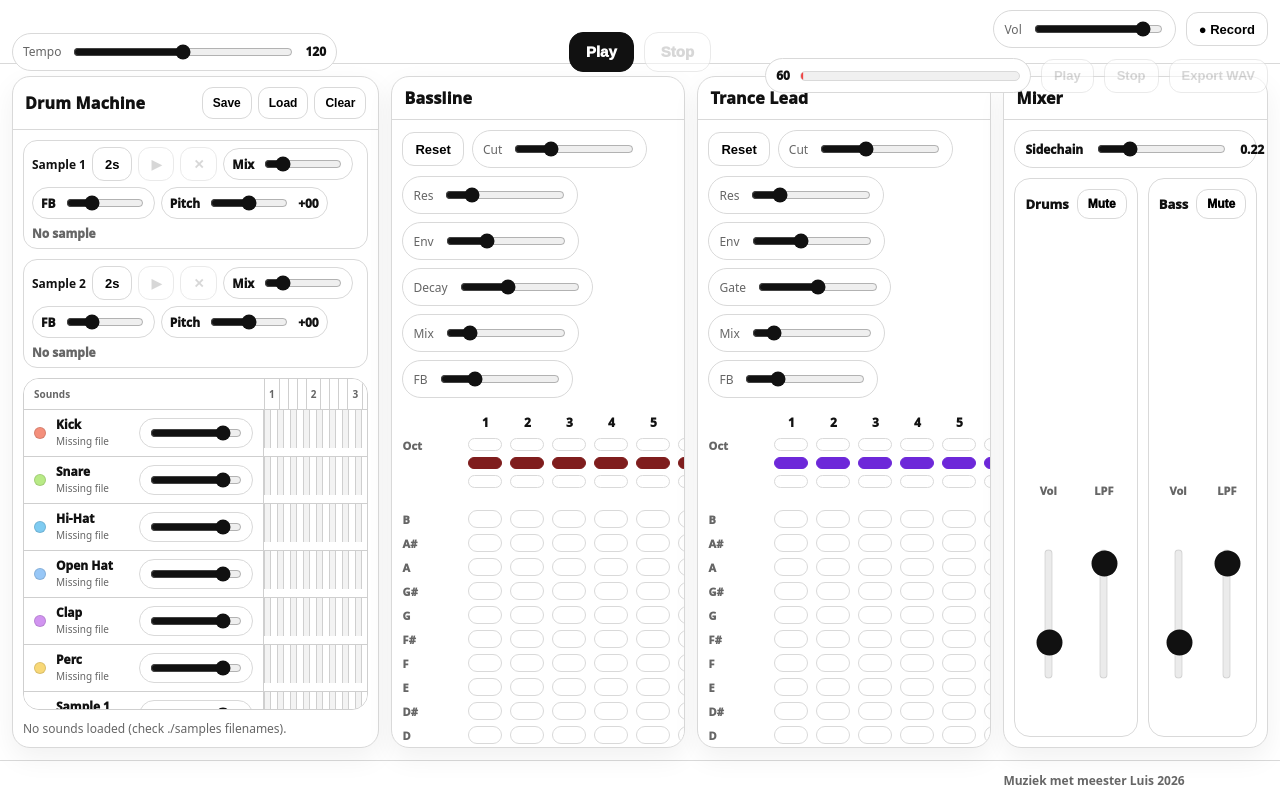
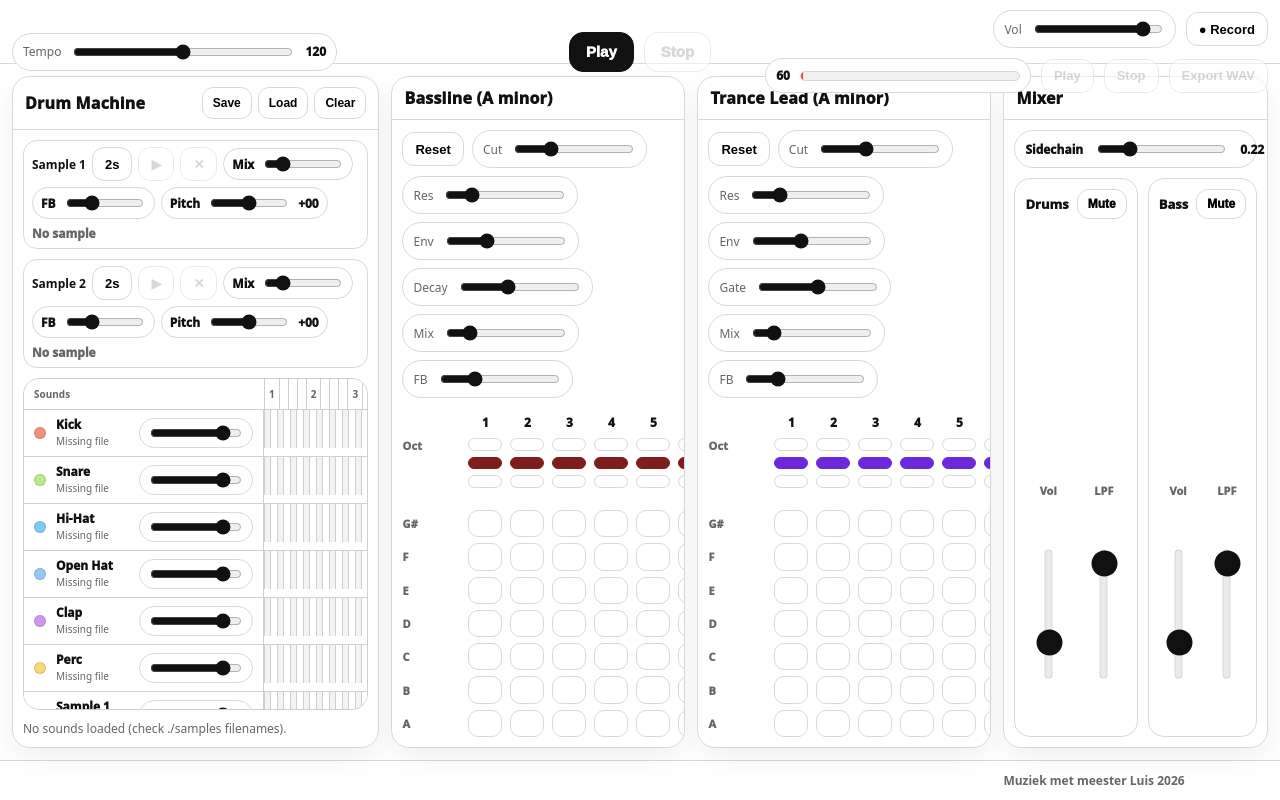
Before and after one commit to LuisInocente/Trance-Lead, a plain HTML site: page index.html in a window 1280 px wide. Drawn offline with Linux system fonts and the light colour scheme; no server answers.

Commit message:
Update titles and notes for A minor scale

```diff
--- a/index.html
+++ b/index.html
@@ -3,7 +3,7 @@
 <head>
   <meta charset="UTF-8" />
   <meta name="viewport" content="width=device-width,initial-scale=1.0" />
-  <title>Drum Machine + Bassline + Trance Lead + Mixer</title>
+  <title>Drum Machine + Bassline + Trance Lead + Mixer (A minor)</title>
 
   <link rel="icon" href="data:,">
 
@@ -364,7 +364,7 @@
     }
     .tb_labels,.tb_col{
       display:grid;
-      grid-template-rows: 18px 50px 10px repeat(12, minmax(18px, 1fr));
+      grid-template-rows: 18px 50px 10px repeat(7, minmax(22px, 1fr));
       gap:6px;
       height:100%;
       min-height:0;
@@ -609,7 +609,7 @@
     <!-- BASSLINE -->
     <div class="card">
       <div class="cardHead">
-        <div class="title">Bassline</div>
+        <div class="title">Bassline (A minor)</div>
         <div></div>
       </div>
 
@@ -633,7 +633,7 @@
     <!-- TRANCE LEAD -->
     <div class="card">
       <div class="cardHead">
-        <div class="title">Trance Lead</div>
+        <div class="title">Trance Lead (A minor)</div>
         <div></div>
       </div>
 
@@ -1524,7 +1524,7 @@
       setStatus("");
     });
 
-    // ---------- bass + lead sequencers ----------
+    // ---------- bass + lead sequencers (A MINOR) ----------
     const bassResetBtn = document.getElementById("bassReset");
     const leadResetBtn = document.getElementById("leadReset");
 
@@ -1545,8 +1545,10 @@
     const tbGridEl   = document.getElementById("tb_grid");
     const leadGridEl = document.getElementById("lead_grid");
 
-    const NOTE_NAMES = ["B","A#","A","G#","G","F#","F","E","D#","D","C#","C"];
-    const NOTE_TO_SEMI = { "C":0,"C#":1,"D":2,"D#":3,"E":4,"F":5,"F#":6,"G":7,"G#":8,"A":9,"A#":10,"B":11 };
+    // A harmonic minor scale (high to low): G#, F, E, D, C, B, A
+    const NOTE_NAMES = ["G#","F","E","D","C","B","A"];
+    // Semitones from A (A=0)
+    const NOTE_TO_SEMI = { "A":0, "B":2, "C":3, "D":5, "E":7, "F":8, "G#":11 };
 
     function makeSeqState(){ return { steps: Array.from({length:8}, () => ({ note:null, oct:0 })) }; }
     let bassState = makeSeqState();
@@ -1820,7 +1822,7 @@
     const LOOKAHEAD_MS = 15;
 
     function hzForNote(noteName, oct){
-      const baseMidi = 48; // C3
+      const baseMidi = 45; // A2 (changed from C3 to A2)
       const semi = NOTE_TO_SEMI[noteName];
       const midi = baseMidi + semi + (oct*12);
       return 440 * Math.pow(2, (midi - 69) / 12);
@@ -2193,7 +2195,7 @@
     const loadFileBtn = document.getElementById("loadFileBtn");
     const loadFileInput = document.getElementById("loadFileInput");
 
-    const STORE_KEY = "mm_drum_bass_lead_mixer_responsive_v2xlead";
+    const STORE_KEY = "mm_drum_bass_lead_mixer_Aminor_v1";
 
     let saveTimer=null;
     let dirty=false;
```
